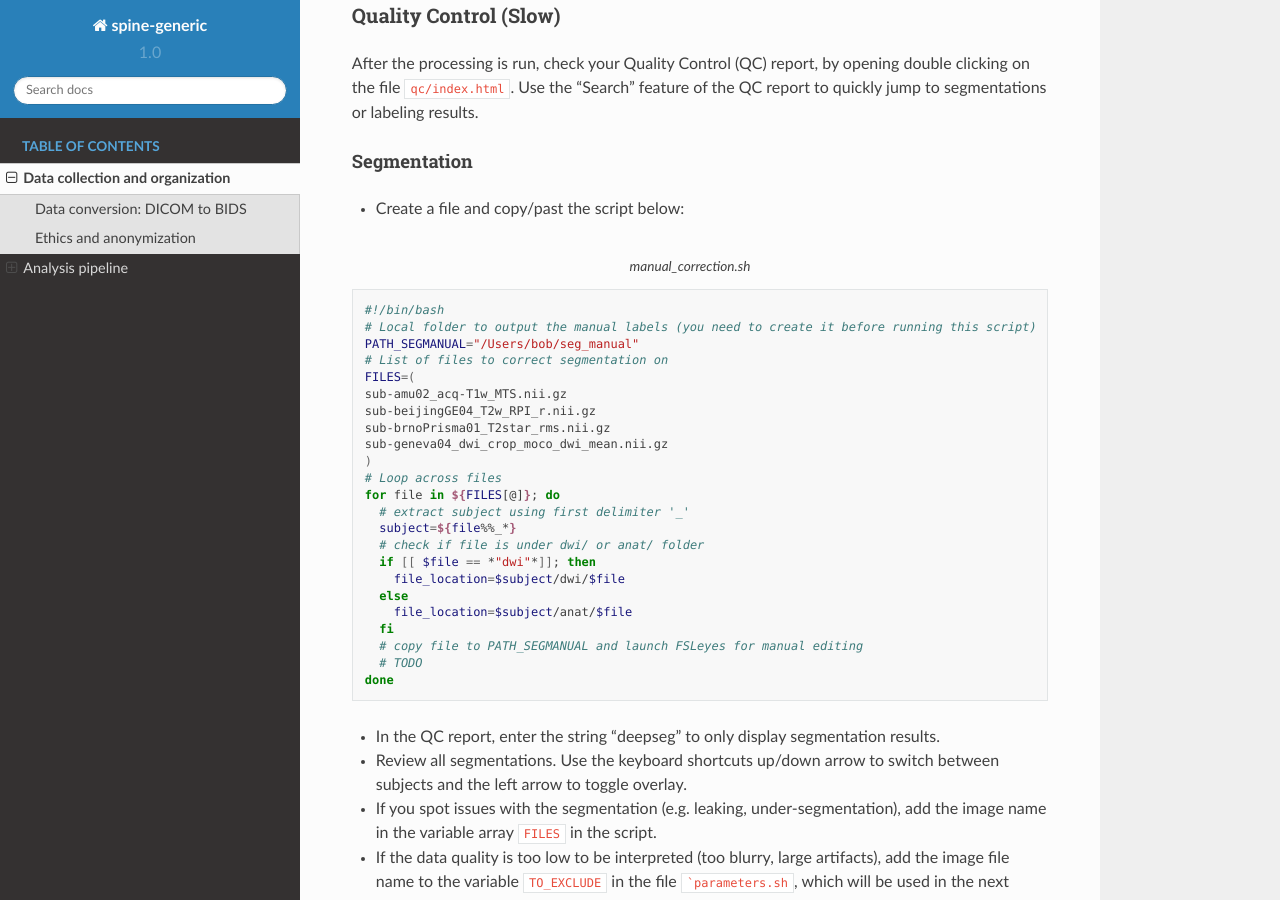
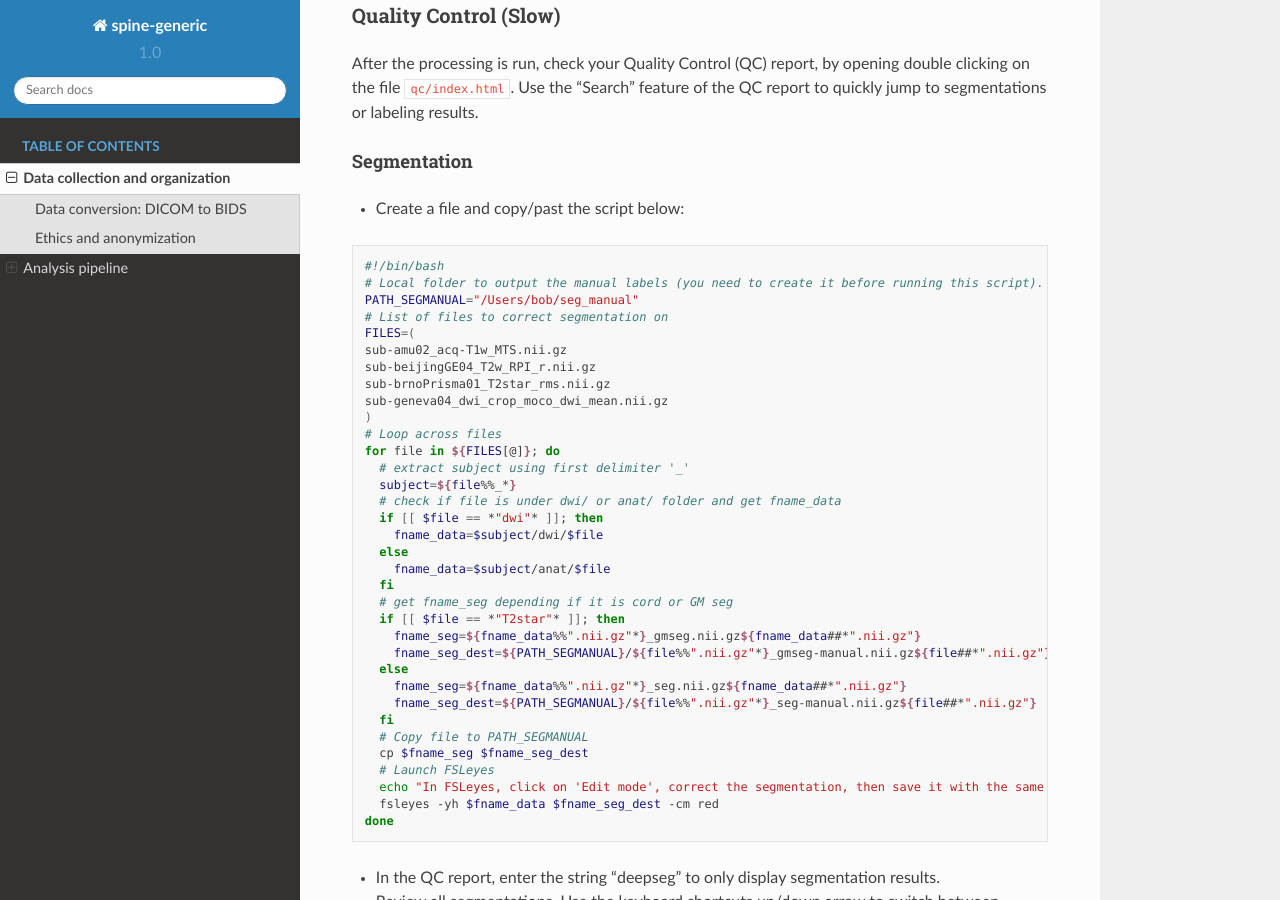
Before and after one commit to spine-generic/spine-generic, a Sphinx documentation site: the page built from docs/documentation.rst, in a window 1280 px wide and 900 px high, scrolled down 5014 px. Built offline with Sphinx 7.4.7 and the Read the Docs theme 2.0.0, drawn with Linux system fonts in a browser that asks for light colours.

Commit message:
documentation.rst: Finished SOP for QC on segmentation

```diff
--- a/docs/documentation.rst
+++ b/docs/documentation.rst
@@ -276,10 +276,9 @@ Segmentation
 - Create a file and copy/past the script below:
 
 .. code-block:: bash
-  :caption: manual_correction.sh
 
   #!/bin/bash
-  # Local folder to output the manual labels (you need to create it before running this script)
+  # Local folder to output the manual labels (you need to create it before running this script). Do not add "/" at the end.
   PATH_SEGMANUAL="/Users/bob/seg_manual"
   # List of files to correct segmentation on
   FILES=(
@@ -292,14 +291,25 @@ Segmentation
   for file in ${FILES[@]}; do
     # extract subject using first delimiter '_'
     subject=${file%%_*}
-    # check if file is under dwi/ or anat/ folder
-    if [[ $file == *"dwi"*]]; then
-      file_location=$subject/dwi/$file
+    # check if file is under dwi/ or anat/ folder and get fname_data
+    if [[ $file == *"dwi"* ]]; then
+      fname_data=$subject/dwi/$file
     else
-      file_location=$subject/anat/$file
+      fname_data=$subject/anat/$file
     fi
-    # copy file to PATH_SEGMANUAL and launch FSLeyes for manual editing
-    # TODO
+    # get fname_seg depending if it is cord or GM seg
+    if [[ $file == *"T2star"* ]]; then
+      fname_seg=${fname_data%%".nii.gz"*}_gmseg.nii.gz${fname_data##*".nii.gz"}
+      fname_seg_dest=${PATH_SEGMANUAL}/${file%%".nii.gz"*}_gmseg-manual.nii.gz${file##*".nii.gz"}
+    else
+      fname_seg=${fname_data%%".nii.gz"*}_seg.nii.gz${fname_data##*".nii.gz"}
+      fname_seg_dest=${PATH_SEGMANUAL}/${file%%".nii.gz"*}_seg-manual.nii.gz${file##*".nii.gz"}
+    fi
+    # Copy file to PATH_SEGMANUAL
+    cp $fname_seg $fname_seg_dest
+    # Launch FSLeyes
+    echo "In FSLeyes, click on 'Edit mode', correct the segmentation, then save it with the same name (overwrite)."
+    fsleyes -yh $fname_data $fname_seg_dest -cm red
   done
 
 - In the QC report, enter the string "deepseg" to only display segmentation results.
```
